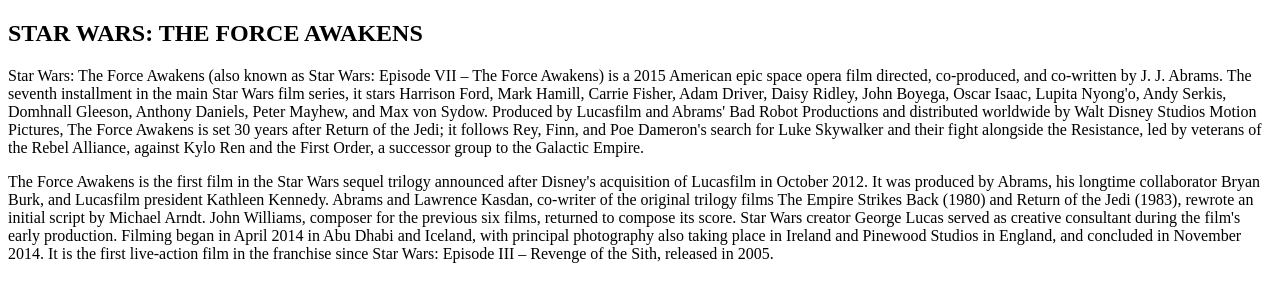
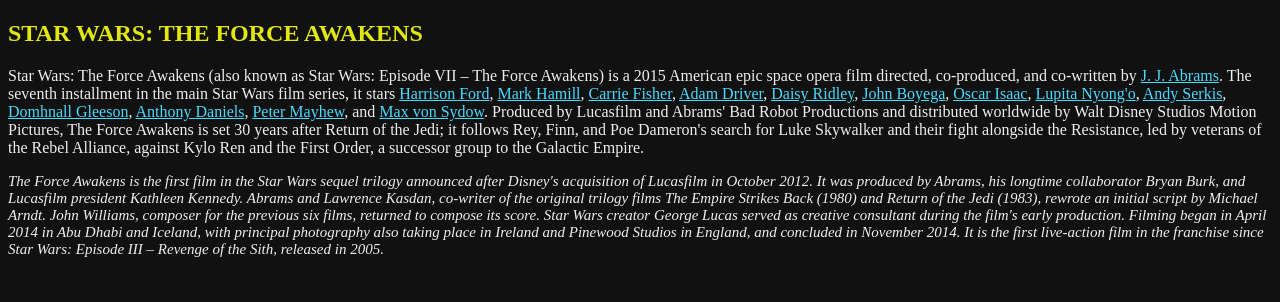
Before and after one commit to aranallo121/selector_awakens, a plain HTML site: page index.html in a window 1280 px wide. Drawn offline with Linux system fonts and the light colour scheme.

Commit message:
Finished adding css styling to project

```diff
--- a/stylesheet.css
+++ b/stylesheet.css
@@ -0,0 +1,22 @@
+body {
+    background-color: #111111;
+}
+
+h1 {
+    color:#e2e80f;
+}
+
+p {
+    color:#eeeeee;
+}
+
+.credits {
+    text-decoration: underline;
+    color: #49DAFF;
+    cursor:pointer;
+}
+
+#film-description {
+    font-style:italic;
+    font-size:15px;
+}
```
Also changed, not shown: index.html (+14 -5 lines).
